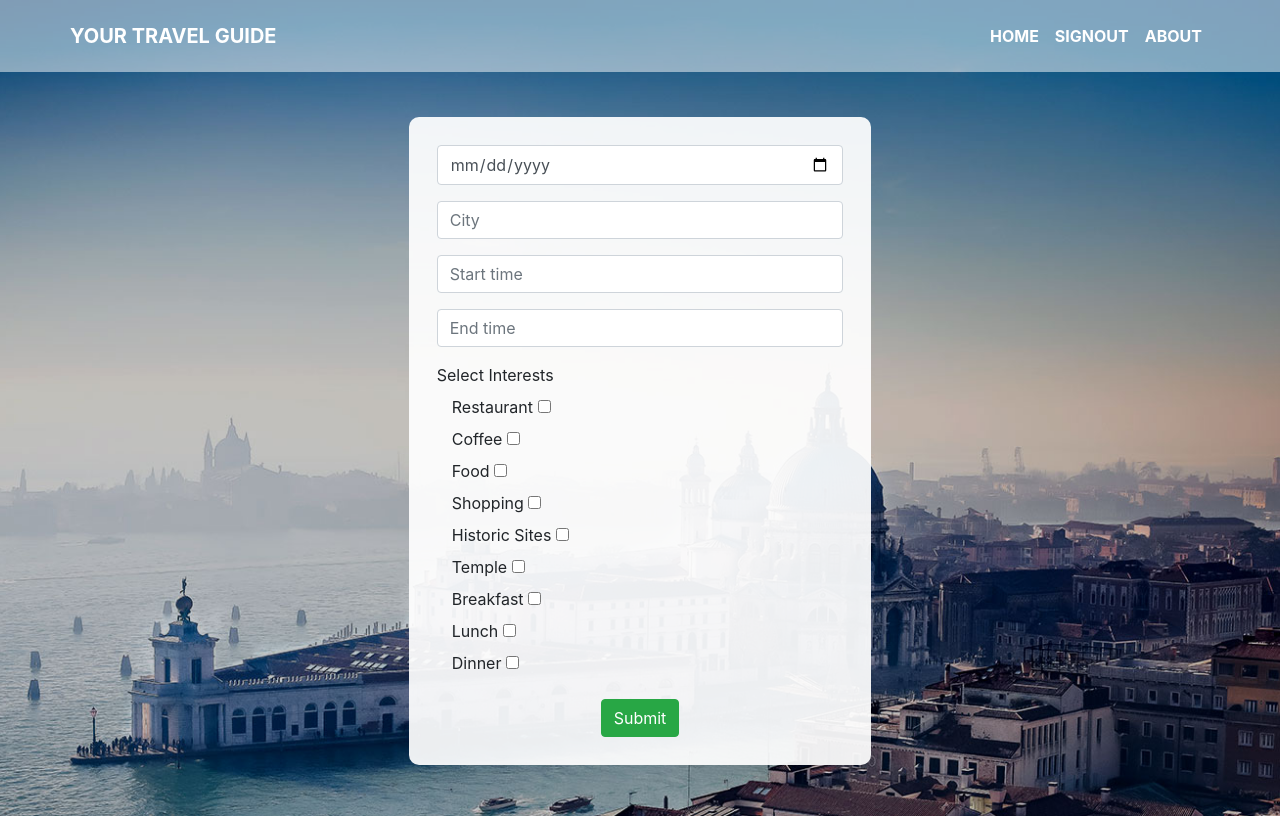
After one commit to abhishek-sapariya/SGP-Sem-7, a PHP site: page /schedule1.html in a window 1280 px wide. The commit adds this page. Run offline with PHP 8.4, Linux system fonts and the light colour scheme; some libraries are stand-ins or nearby versions.

Commit message:
Upto create schedule page

```diff
--- a/home1.php
+++ b/home1.php
@@ -33,7 +33,7 @@ $_SESSION['lng'] = array();
 
                 <div id="navbarSupportedContent" class="collapse navbar-collapse header-right">
                     <ul class="navbar-nav ml-auto">
-                        <li class="nav-item active"><a href="#" class="nav-link text-uppercase font-weight-bold"> login <span class="sr-only">(current)</span></a></li>
+                        <li class="nav-item active"><a href="home1.php" class="nav-link text-uppercase font-weight-bold"> Home <span class="sr-only">(current)</span></a></li>
                         <li class="nav-item"><a href="signout.php" class="nav-link text-uppercase font-weight-bold"> Signout <span class="sr-only">(current)</span></a></li>
                         <li class="nav-item"><a href="#" class="nav-link text-uppercase font-weight-bold">About</a></li>
 
@@ -96,7 +96,7 @@ if($result2->num_rows > 0){
 echo "</div>";
 ?>
 <br/>
-<form class="contact3-form validate-form" name="myForm" onsubmit="return validateForm()" class="login100-form validate-form"  method="POST" action="schedule.html">
+<form class="contact3-form validate-form" name="myForm" onsubmit="return validateForm()" class="login100-form validate-form"  method="POST" action="schedule1.html">
 	<center><button class="btn btn-danger" type ="submit" name="signin">
 		Create New Schedule
 	</button></center>
--- /dev/null
+++ b/schedule1.html
@@ -0,0 +1,119 @@
+<!doctype html>
+<html lang="en">
+  <head>
+
+
+    <!-- Required meta tags -->
+    <meta charset="utf-8">
+    <meta name="viewport" content="width=device-width, initial-scale=1, shrink-to-fit=no">
+    <link rel="stylesheet" href="style.css">
+    <link rel="stylesheet" href="https://maxcdn.bootstrapcdn.com/bootstrap/4.0.0/css/bootstrap.min.css" integrity="sha384-Gn5384xqQ1aoWXA+058RXPxPg6fy4IWvTNh0E263XmFcJlSAwiGgFAW/dAiS6JXm" crossorigin="anonymous">
+    <script src="https://ajax.googleapis.com/ajax/libs/jquery/3.5.1/jquery.min.js"></script>
+    <link href="https://fonts.googleapis.com/css2?family=Dancing+Script&display=swap" rel="stylesheet">
+    <script>
+        $(window).on('scroll', function () {
+            if ( $(window).scrollTop() > 10 ) {
+                $('.navbar').addClass('active1');
+                $('.navbar').removeClass('navi');
+            } else {
+                $('.navbar').removeClass('active1');
+                $('.navbar').addClass('navi');
+            }
+        });
+    </script>
+    <title>Create Schedule</title>
+  </head>
+  <body>
+    <header class="header">
+        <nav class="navbar navbar-expand fixed-top py-3 navi">
+            <div class="container justify-center">
+                <a href="#" class="navbar-brand text-uppercase font-weight-bold">Your travel guide</a>
+
+                <div id="navbarSupportedContent" class="collapse navbar-collapse header-right">
+                    <ul class="navbar-nav ml-auto">
+                        <li class="nav-item active"><a href="home1.php" class="nav-link text-uppercase font-weight-bold"> Home <span class="sr-only">(current)</span></a></li>
+                        <li class="nav-item"><a href="signout.php" class="nav-link text-uppercase font-weight-bold"> Signout <span class="sr-only">(current)</span></a></li>
+                        <li class="nav-item"><a href="#" class="nav-link text-uppercase font-weight-bold">About</a></li>
+                    </ul>
+                </div>
+            </div>
+        </nav>
+    </header>
+
+    <div class="container p-0">
+        <div class="container-contact3 mt-3 pt-5">
+            <div class="wrap-contact3 col-sm-5 p-2">
+                <div class="card-body">
+                    <form class="validate-form" name="my-form" onsubmit="return validateForm()" action="schedule.php" method="POST">
+                        <div class="form-group validate-input" data-validate="Enter your DOB">
+                            <label for="date" type="date" class="sr-only">Name</label>
+                            <input type="date" name="date" class="form-control" data-provide="datepicker" placeholder="Enter date">
+                        </div>
+                        <div class="form-group mt-2 validate-input" data-validate="Enter City">
+                            <label for="city" class="sr-only">Email</label>
+                            <input type="text" name="city" id="city" class="form-control" placeholder="City">
+                        </div>
+                        <div class="form-group mt-2 validate-input" data-validate="Enter time">
+                            <input type="text" name="stime" id="stime" class="form-control" placeholder="Start time">
+                        </div>
+                        <div class="form-group mt-2 validate-input" data-validate="Enter time">
+                            <input type="text" name="etime" id="etime" class="form-control" placeholder="End time">
+                        </div>
+                        <div class="form-group">
+                            <span ><label name="likes">Select Interests</label><br/>
+                                <label class="container">Restaurant
+                                  <input type="checkbox" name="like1" value="restaurant">
+                                  <span class="checkmark"></span>
+                                </label>
+                                <label class="container">Coffee
+                                  <input type="checkbox" name="like2" value="coffee">
+                                  <span class="checkmark"></span>
+                                </label>
+                                <label class="container">Food
+                                  <input type="checkbox" name="like3" value="food">
+                                  <span class="checkmark"></span>
+                                </label>
+                                <label class="container">Shopping
+                                  <input type="checkbox" name="like4" value="shopping">
+                                  <span class="checkmark"></span>
+                                </label>
+                                <label class="container">Historic Sites
+                                  <input type="checkbox" name="like5" value="historic sites">
+                                  <span class="checkmark"></span>
+                                </label>
+                                <label class="container">Temple
+                                  <input type="checkbox" name="like6" value="temple">
+                                  <span class="checkmark"></span>
+                                </label>
+                                <label class="container">Breakfast
+                                  <input type="checkbox" name="like7" value="breakfast">
+                                  <span class="checkmark"></span>
+                                </label>
+                                <label class="container">Lunch
+                                  <input type="checkbox" name="like8" value="lunch">
+                                  <span class="checkmark"></span>
+                                </label>
+                                <label class="container">Dinner
+                                  <input type="checkbox" name="like9" value="dinner">
+                                  <span class="checkmark"></span>
+                                </label>
+
+                        </span></div>
+
+                        <div style="text-align: center;">
+                            <button class="btn btn-success" type ="submit" name="signin">
+                                Submit
+                            </button>
+                        </div>
+
+                    </form>
+                </div>
+            </div>
+        </div>
+    </div>
+    <script src="https://code.jquery.com/jquery-3.2.1.slim.min.js" integrity="sha384-KJ3o2DKtIkvYIK3UENzmM7KCkRr/rE9/Qpg6aAZGJwFDMVNA/GpGFF93hXpG5KkN" crossorigin="anonymous"></script>
+    <script src="https://cdnjs.cloudflare.com/ajax/libs/popper.js/1.12.9/umd/popper.min.js" integrity="sha384-ApNbgh9B+Y1QKtv3Rn7W3mgPxhU9K/ScQsAP7hUibX39j7fakFPskvXusvfa0b4Q" crossorigin="anonymous"></script>
+    <script src="https://maxcdn.bootstrapcdn.com/bootstrap/4.0.0/js/bootstrap.min.js" integrity="sha384-JZR6Spejh4U02d8jOt6vLEHfe/JQGiRRSQQxSfFWpi1MquVdAyjUar5+76PVCmYl" crossorigin="anonymous"></script>
+  </body>
+
+</html>
```
